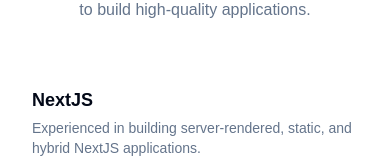
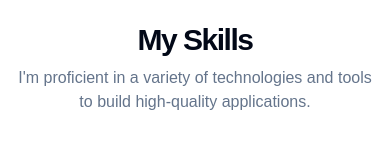
Before and after one commit to Rowan-Paul/rowanpaulflynn, a Next.js app: page / in a window 390 px wide. Shown: the part 1770-1931 px from the top of the page. Built offline with nearby package versions, Linux system fonts and the light colour scheme; a web font is replaced by a local one.

Commit message:
fix: Fix mobile state

```diff
--- a/src/components/skill-item.tsx
+++ b/src/components/skill-item.tsx
@@ -5,7 +5,7 @@ interface SkillItemProps {
 
 const SkillItem = ({ title, description }: SkillItemProps) => {
   return (
-    <div className="grid gap-1 p-4 hover:bg-accent hover:text-accent-foreground">
+    <div className="grid gap-1 p-4 border border-gray-200 hover:bg-accent hover:text-accent-foreground">
       <h3 className="text-lg font-bold">{title}</h3>
       <p className="text-sm text-muted-foreground">{description}</p>
     </div>
--- a/src/components/skills.tsx
+++ b/src/components/skills.tsx
@@ -2,7 +2,7 @@ import SkillItem from './skill-item';
 
 const Skills = () => {
   return (
-    <section id="skills" className="w-full py-12 md:py-24 lg:py-32 h-[100dvh] flex items-center">
+    <section id="skills" className="w-full py-12 md:py-24 lg:py-32 h-[100dvh]">
       <div className="container px-4 md:px-6">
         <div className="flex flex-col items-center justify-center space-y-4 text-center">
           <div className="space-y-2">
@@ -12,7 +12,7 @@ const Skills = () => {
             </p>
           </div>
         </div>
-        <div className="grid items-center max-w-5xl gap-6 py-12 mx-auto lg:grid-cols-3 lg:gap-12">
+        <div className="max-w-5xl gap-6 py-12 mx-auto lg:grid lg:items-center lg:grid-cols-3 lg:gap-12">
           <SkillItem
             title="NextJS"
             description="Experienced in building server-rendered, static, and hybrid NextJS applications."
--- a/src/components/work.tsx
+++ b/src/components/work.tsx
@@ -2,7 +2,7 @@ import Project from './project';
 
 const Work = () => {
   return (
-    <section id="work" className="w-full py-12 md:py-24 lg:py-32 bg-muted h-[100dvh] flex items-center">
+    <section id="work" className="w-full py-12 md:py-24 lg:py-32 bg-muted h-[100dvh]">
       <div className="container px-4 md:px-6">
         <div className="flex flex-col items-center justify-center space-y-4 text-center">
           <div className="space-y-2">
@@ -12,7 +12,7 @@ const Work = () => {
             </p>
           </div>
         </div>
-        <div className="grid items-center max-w-5xl gap-6 py-12 mx-auto lg:grid-cols-2 lg:gap-12">
+        <div className="max-w-5xl gap-6 py-12 mx-auto lg:grid lg:items-center lg:grid-cols-2 lg:gap-12">
           <Project
             link="https://github.com/Tracktr/tracktr"
             image="/placeholder.svg"
```
